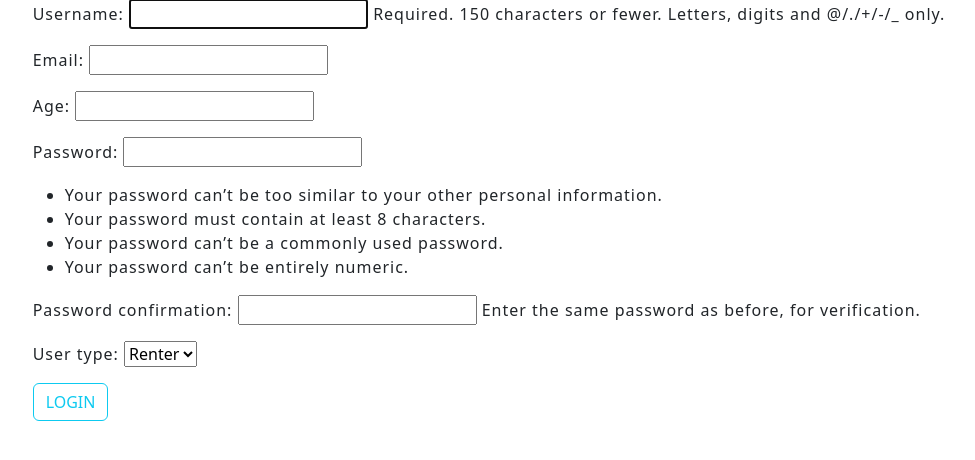
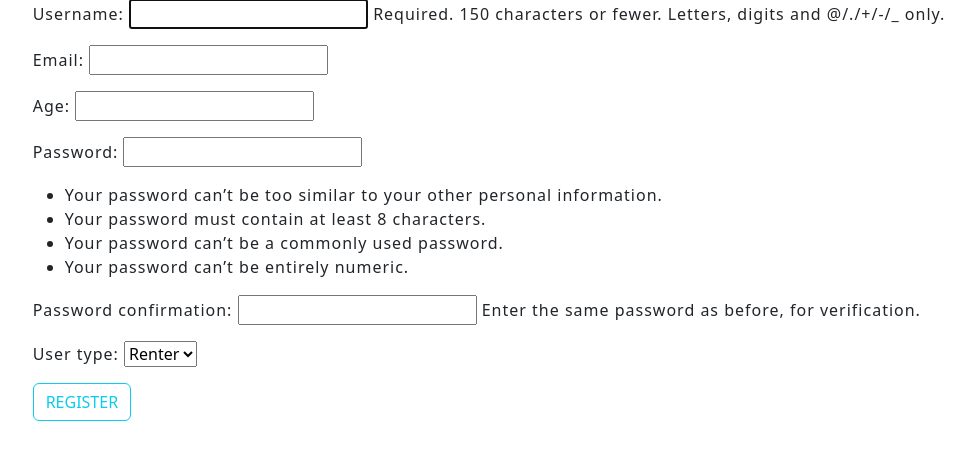
Before and after one commit to Karov4/Soft-Uni-Site, a Django app: page /register/register/ in a window 1280 px wide. Shown: the part 141-601 px from the top of the page, without its empty margins (151-1126 px from the left). Run offline with Django 4.2, Linux system fonts and the light colour scheme; parts of the project's set-up code (start-up, migrations or seed data) failed here and were passed over; some libraries are stand-ins or nearby versions.

Commit message:
fixed some templates

```diff
--- a/templates/authentication/register.html
+++ b/templates/authentication/register.html
@@ -9,7 +9,7 @@
         <form method="post">
             {% csrf_token %}
             {{ register_form.as_p }}
-            <button type="submit" class="btn btn-outline-info">Login</button>
+            <button type="submit" class="btn btn-outline-info">Register</button>
         </form>
     </div>
     </body>
```
Also changed, not shown: apartments/migrations/0001_initial.py, apartments/migrations/0002_initial.py (deleted), apartments/migrations/0003_alter_review_rating.py (deleted), db.sqlite3.
